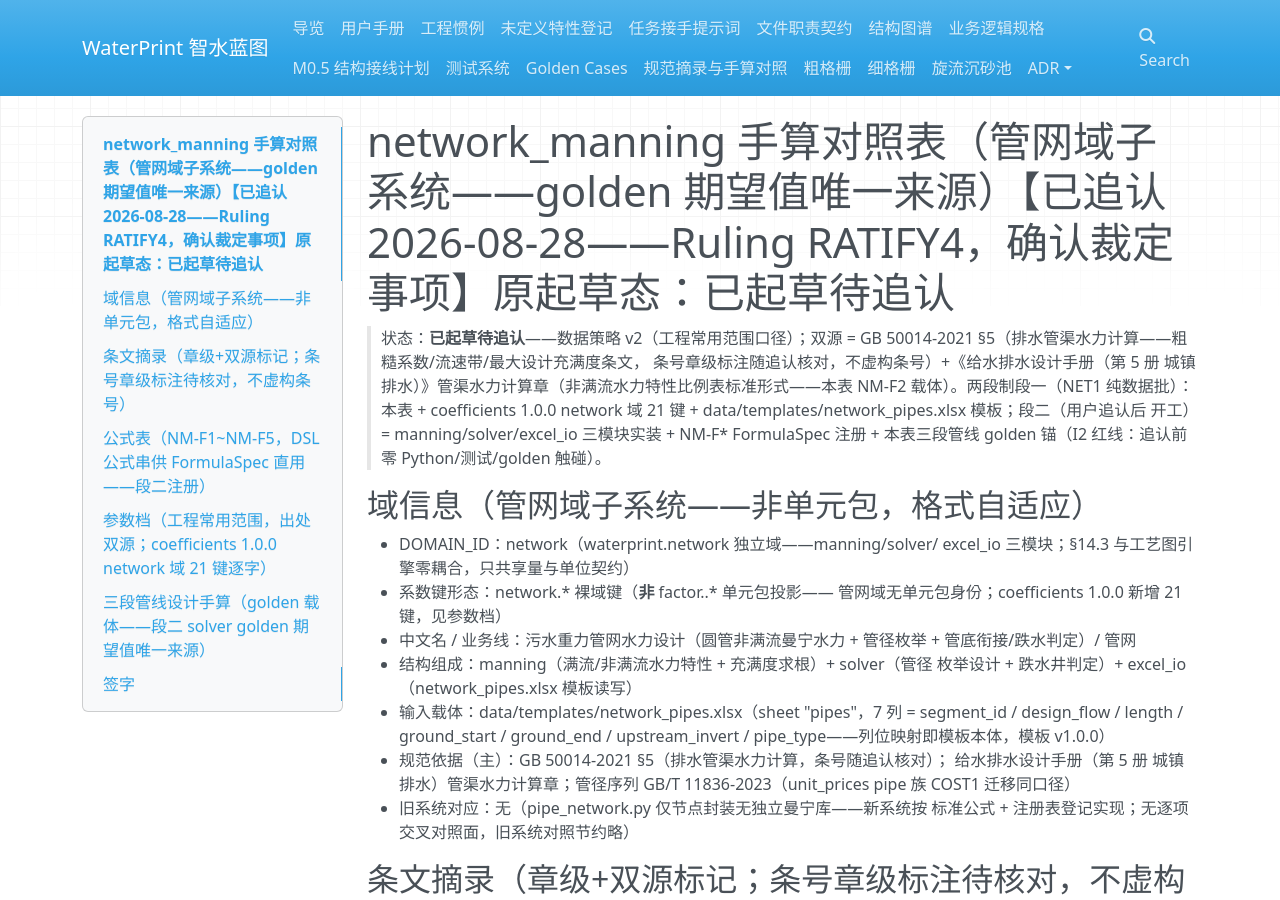
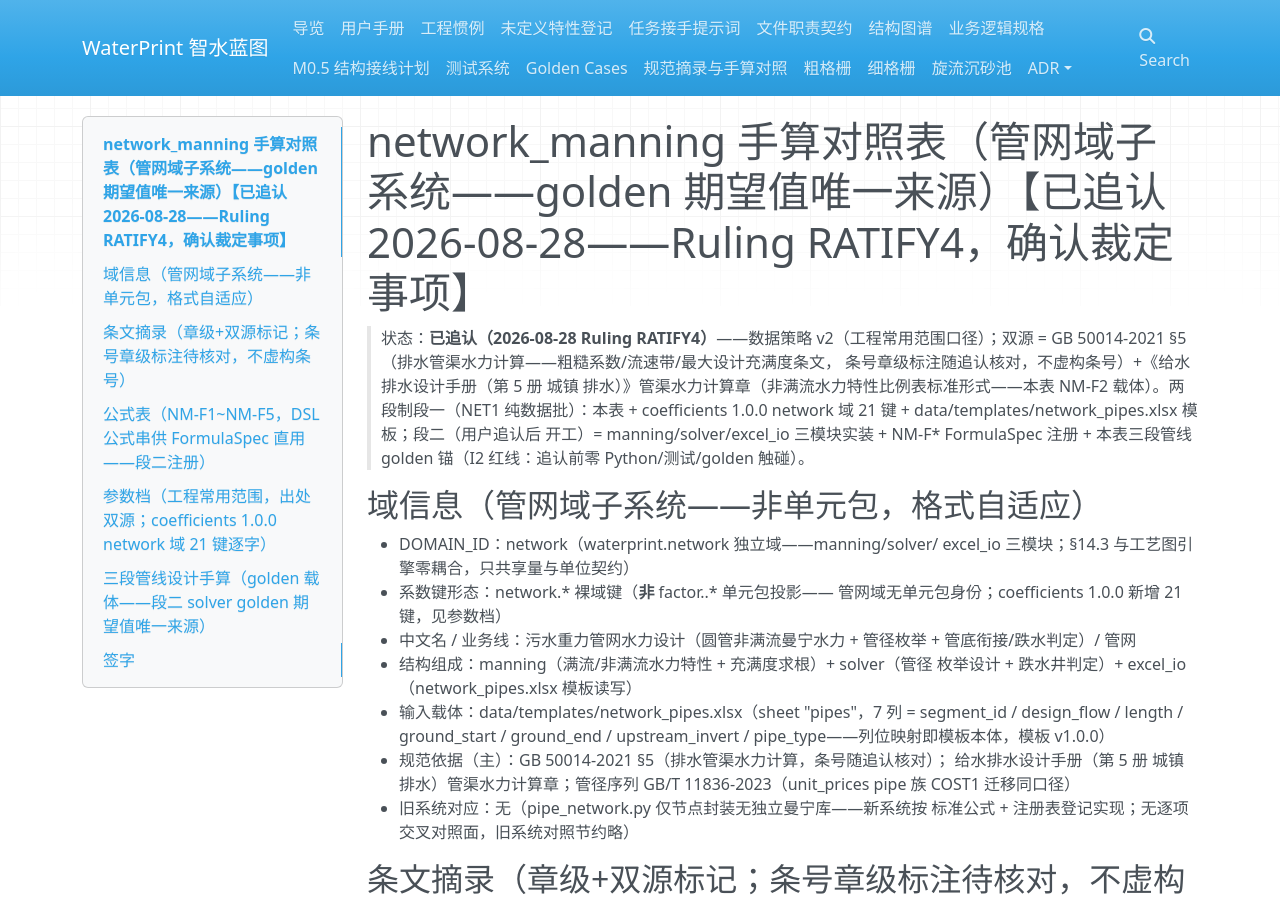
Before and after one commit to yyx20040712/waterprint, an MkDocs documentation site: the page built from docs/norms/network_manning.md, in a window 1280 px wide and 900 px high. Built offline with MkDocs 1.6.1, drawn with Linux system fonts in a browser that asks for light colours; nearby versions of some CDN libraries.

Commit message:
本批完成外审整改#8 文档卫生三项：network_manning 追认状态三处对齐（标题/正文/登记表——M2 状态漂移反讽项闭合）+commit 约定首行人类可读化+里程碑纯范围锚点口径
附录（电报体）：WP5-p1（AUDIT-R1 战役工作包 5 前半·轻量双审）。①network_manning.md 标题删「原起草态」尾巴+正文状态行→「已追认（2026-08-28 Ruling RATIFY4）」+norms/README 60 行「表已追认（2026-08-28 RATIFY4）（…」两括号式对齐邻行（R-1 G1-01——Kimi 门一 Minor/A 升 Important 一行收口）；RATIFY4 归属 ledger L1239 实证确指（曼宁手算表+21 键严丝合缝）。②AGENTS.md §8 commit 约定增「首行=人类可读完整一句话+细节电报体附录段」（外审 #8 人类可治理性；不溯及旧 commit——本条即新约首演）。③仓库外 roadmap-2026-08-24.md 历史档注记补「M1~M5 纯范围/验收锚点；总体计划 §7 人力周数不具校准价值」（外审 M4——时间轴真源用户件不代改以注记封口径；.workflow git diff 机器级证零篡改）。三实证全 PASS（RATIFY 归属/注记落盘/README 字符级单前缀替换）；门禁 10 绿；diff 恰 3 文件 8+2 行。待用户确认项（WP5 后半）：删 zz-garbage-tmp/wheels 124MB 目标位置/CODEOWNERS 采纳。

```diff
--- a/docs/norms/network_manning.md
+++ b/docs/norms/network_manning.md
@@ -1,6 +1,6 @@
-# network_manning 手算对照表（管网域子系统——golden 期望值唯一来源）【已追认 2026-08-28——Ruling RATIFY4，确认裁定事项】原起草态：已起草待追认
+# network_manning 手算对照表（管网域子系统——golden 期望值唯一来源）【已追认 2026-08-28——Ruling RATIFY4，确认裁定事项】
 
-> 状态：**已起草待追认**——数据策略 v2（工程常用范围口径）；双源 = GB
+> 状态：**已追认（2026-08-28 Ruling RATIFY4）**——数据策略 v2（工程常用范围口径）；双源 = GB
 > 50014-2021 §5（排水管渠水力计算——粗糙系数/流速带/最大设计充满度条文，
 > 条号章级标注随追认核对，不虚构条号）+《给水排水设计手册（第 5 册 城镇
 > 排水）》管渠水力计算章（非满流水力特性比例表标准形式——本表 NM-F2
```
Also changed, not shown: AGENTS.md (+3 -1 lines), docs/norms/README.md (+1 -1 lines).
